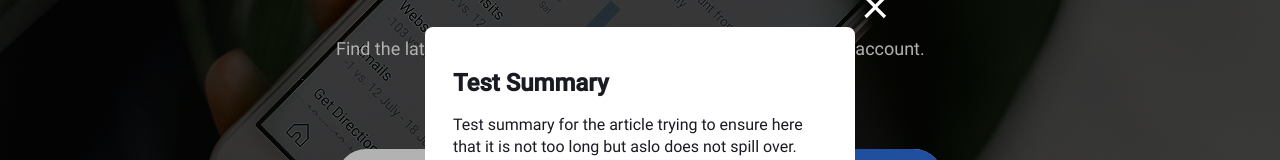
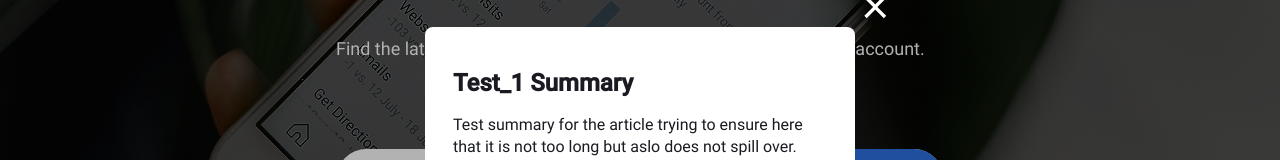
Before and after one commit to adilmkhan/se_project_react01, a React (Vite) app: page / in a window 1280 px wide. Shown: the part 282-442 px from the top of the page. Built offline with nearby package versions, Linux system fonts and the light colour scheme; no server answers.

Commit message:
summarymodal refactor

```diff
--- a/src/components/App/App.jsx
+++ b/src/components/App/App.jsx
@@ -41,7 +41,8 @@ function App() {
   const [selectedArticle, setSelectedArticle] = useState({
     // TODO: remove test data once done testing
     id: 2,
-    title: "Test",
+    title: "Something just long enough to be the title",
+    keyword: "Test_1",
     description: "This is a test description",
     summary:
       "Test summary for the article trying to ensure here that it is not too long but aslo does not spill over.",
--- a/src/components/SummaryModal/SummaryModal.jsx
+++ b/src/components/SummaryModal/SummaryModal.jsx
@@ -11,7 +11,7 @@ function SummaryModal({ isOpen, handleCloseClick, article }) {
           aria-label="Close modal"
         ></button>
         <h2 className="modal__form-title modal__regiser-success-title">
-          {article.title} Summary
+          {article.keyword} Summary
         </h2>
         <p className="modal__summary-text">{article.summary}</p>
       </div>
```
